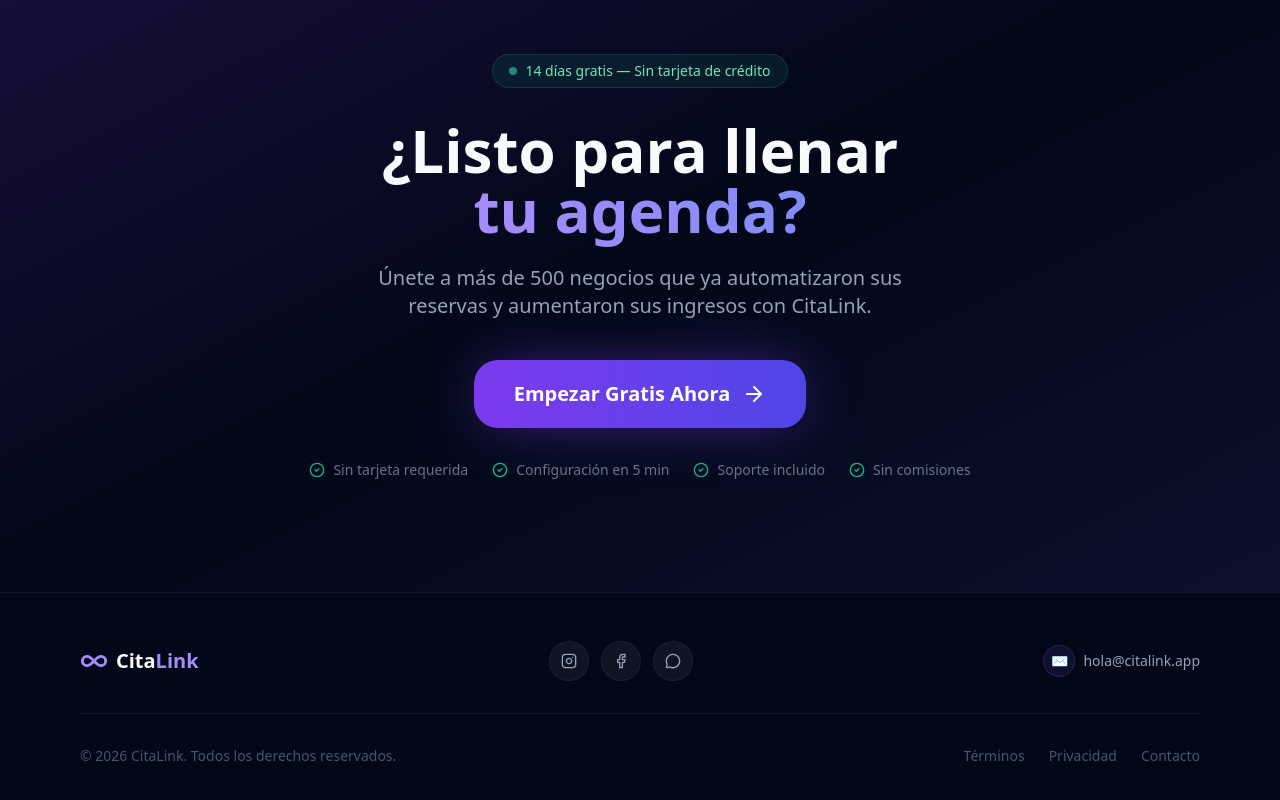
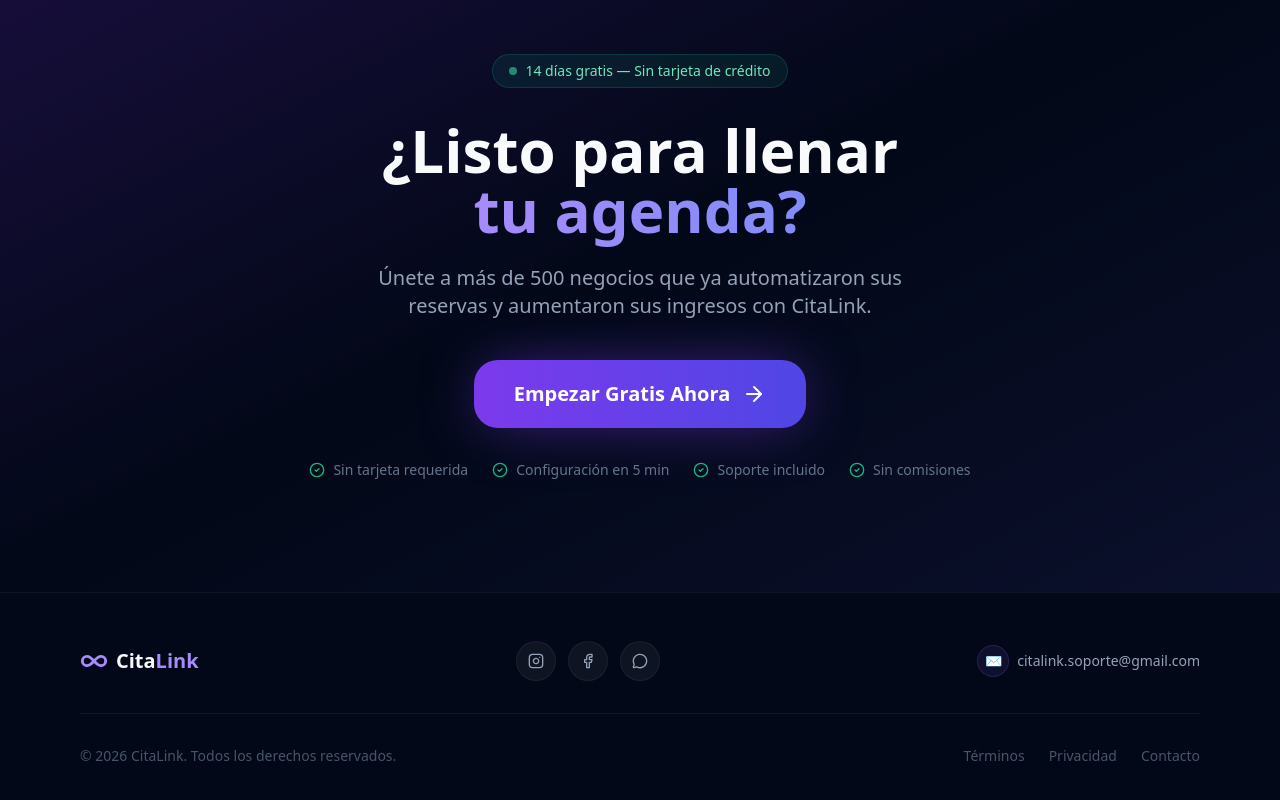
Before and after one commit to Marjory-carrillo/stylesync, a React (Vite) app: page / in a window 1280 px wide. Shown: the part 4670-5470 px from the top of the page. Built offline with nearby package versions, Linux system fonts and the light colour scheme; no server answers; the database is empty.

Commit message:
fix: updated contact email to citalink.soporte@gmail.com

```diff
--- a/src/pages/Landing.tsx
+++ b/src/pages/Landing.tsx
@@ -604,9 +604,9 @@
                             </a>
                         </div>
                         {/* Correo */}
-                        <a href="mailto:hola@citalink.app" className="flex items-center gap-2 text-sm text-slate-400 hover:text-violet-400 transition-colors group">
+                        <a href="mailto:citalink.soporte@gmail.com" className="flex items-center gap-2 text-sm text-slate-400 hover:text-violet-400 transition-colors group">
                             <span className="w-8 h-8 rounded-lg bg-violet-500/10 border border-violet-500/20 flex items-center justify-center group-hover:bg-violet-500/20 transition-colors">✉</span>
-                            hola@citalink.app
+                            citalink.soporte@gmail.com
                         </a>
                     </div>
                     <div className="border-t border-white/5 pt-8 flex flex-col md:flex-row items-center justify-between gap-4 text-sm text-slate-600">
@@ -614,7 +614,7 @@
                         <div className="flex gap-6">
                             <a href="#" className="hover:text-slate-400 transition-colors">Términos</a>
                             <a href="#" className="hover:text-slate-400 transition-colors">Privacidad</a>
-                            <a href="mailto:hola@citalink.app" className="hover:text-slate-400 transition-colors">Contacto</a>
+                            <a href="mailto:citalink.soporte@gmail.com" className="hover:text-slate-400 transition-colors">Contacto</a>
                         </div>
                     </div>
                 </div>
```
